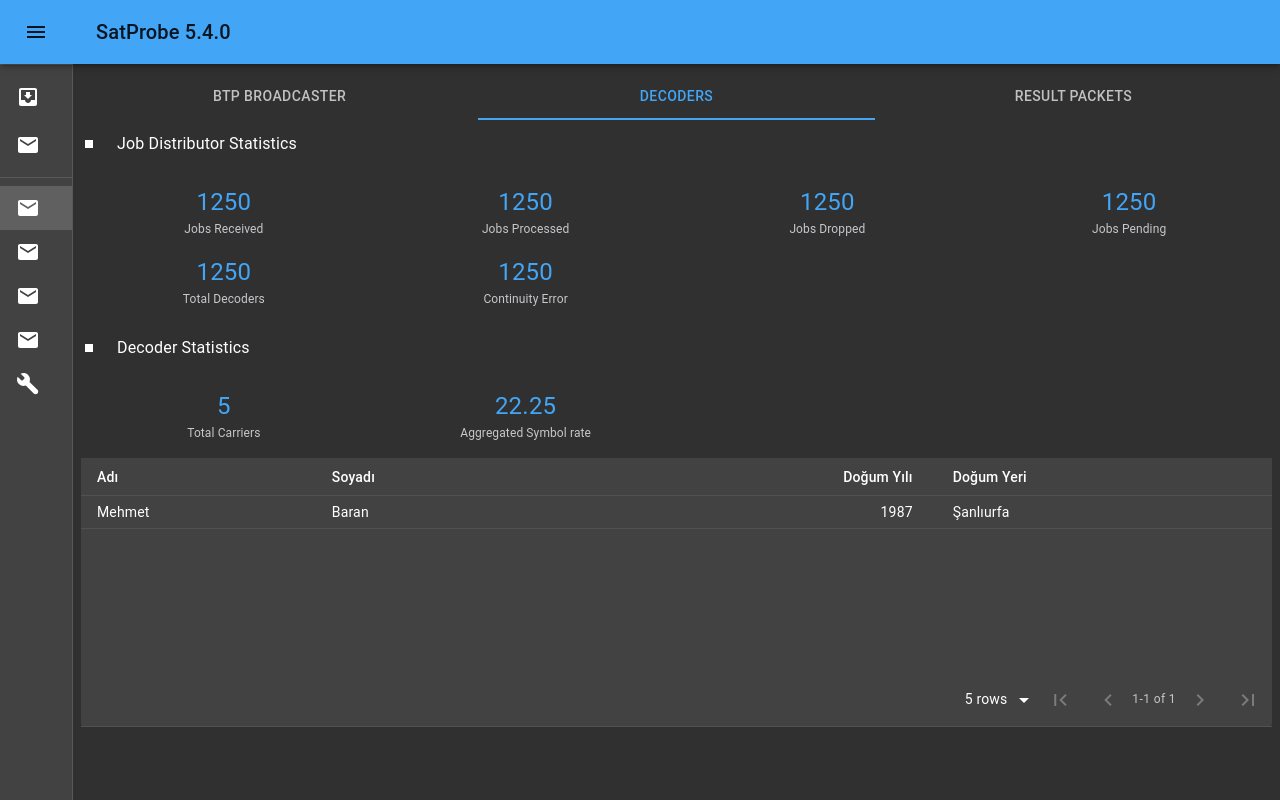
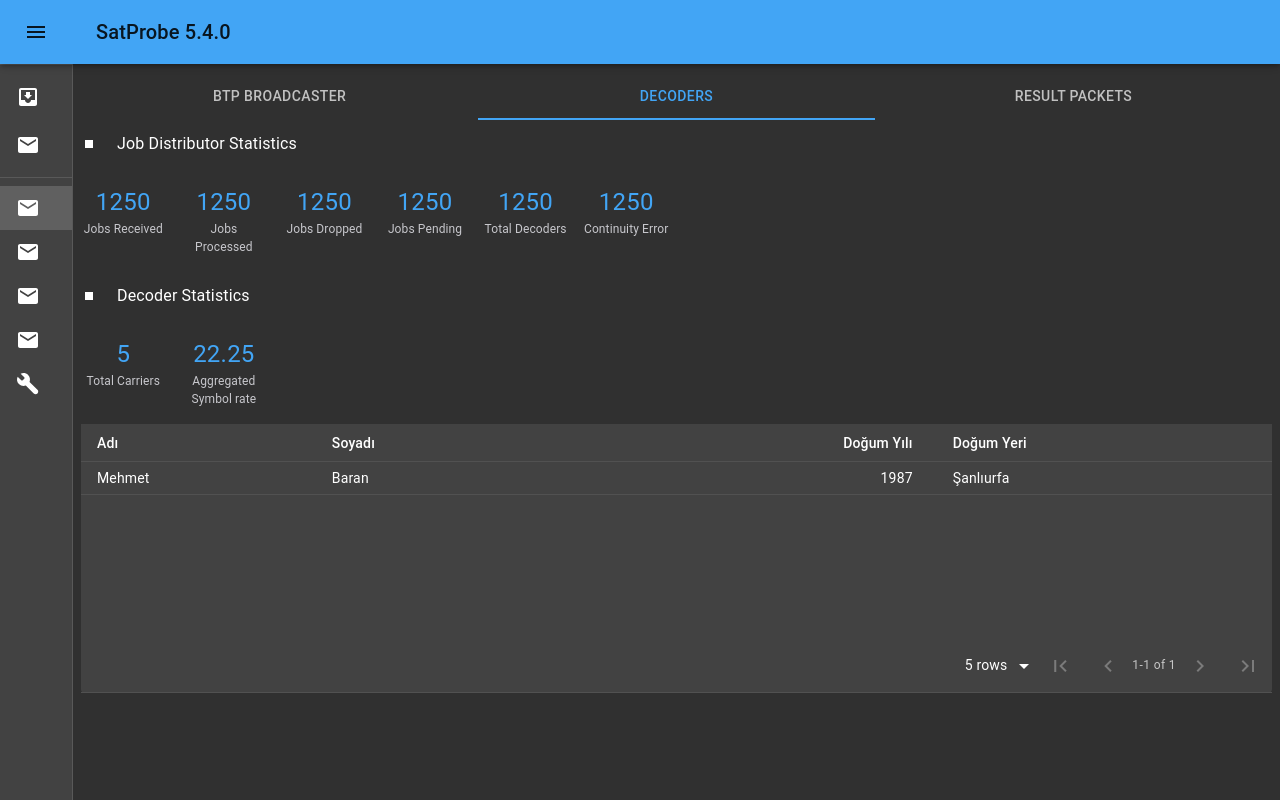
Before and after one commit to shasanka/satprobe-gui, a React (Create React App) app: page /DecoderStatistics in a window 1280 px wide. Built offline with nearby package versions, Linux system fonts and the light colour scheme.

Commit message:
Added stylings

```diff
--- a/src/components/AppBarDrawerComponent.jsx
+++ b/src/components/AppBarDrawerComponent.jsx
@@ -22,7 +22,7 @@
 import CssBaseline from "@material-ui/core/CssBaseline";
 import ChevronRightIcon from "@material-ui/icons/ChevronRight";
 import Routes from "../utils/Routes";
-import { Link, withRouter, Switch, Route } from "react-router-dom";
+import { Link, withRouter, Switch, Route, NavLink } from "react-router-dom";
 
 const drawerWidth = 240;
 
@@ -189,14 +189,21 @@
           <MenuList>
             {Routes.map((prop, key) => {
               return (
-                <Link to={prop.path} key={key}>
+                <Link
+                  to={prop.path}
+                  key={key}
+                  style={{ textDecoration: "none", color: "white" }}
+                  // activeStyle={{
+                  //   fontWeight: "bold",
+                  //   color: "black",
+                  //   // textDecoration: "none",
+                  // }}
+                >
                   <MenuItem selected={this.activeRoute(prop.path)}>
                     <ListItemIcon>
                       <prop.icon />
                     </ListItemIcon>
-                    <ListItemText style={{ color: "white" }}>
-                      {prop.sidebarName}
-                    </ListItemText>
+                    <ListItemText>{prop.sidebarName}</ListItemText>
                   </MenuItem>
                 </Link>
               );
--- a/src/components/DecoderStatistics/Decoders.jsx
+++ b/src/components/DecoderStatistics/Decoders.jsx
@@ -32,7 +32,7 @@
             </Typography>
           </Toolbar>
         </Grid>
-        <Grid item xs={12} md={12}>
+        <Grid item xs={6} md={6}>
           <DataDisplayGrid data={jobStats} />
         </Grid>
         <Grid item xs={12} md={12}>
@@ -47,7 +47,7 @@
             </Typography>
           </Toolbar>
         </Grid>
-        <Grid item xs={12} md={12}>
+        <Grid item xs={6} md={6}>
           <DataDisplayGrid data={decoderStats} />
         </Grid>
         <Grid item xs={12} md={12}>
--- a/src/components/IPOutputStatistics/IPPacketsForwardStats.jsx
+++ b/src/components/IPOutputStatistics/IPPacketsForwardStats.jsx
@@ -14,7 +14,7 @@
     flexGrow: 1,
   },
   contentGrid: {
-    marginLeft: theme.spacing(6),
+    // marginLeft: theme.spacing(6),
   },
 }));
 
--- a/src/components/IPOutputStatistics/IPPacketsStats.jsx
+++ b/src/components/IPOutputStatistics/IPPacketsStats.jsx
@@ -14,7 +14,7 @@
     flexGrow: 1,
   },
   contentGrid: {
-    marginLeft: theme.spacing(6),
+    // marginLeft: theme.spacing(6),
   },
 }));
 
--- a/src/components/IPOutputStatistics/IPPacketsStorageStats.jsx
+++ b/src/components/IPOutputStatistics/IPPacketsStorageStats.jsx
@@ -14,7 +14,7 @@
     flexGrow: 1,
   },
   contentGrid: {
-    marginLeft: theme.spacing(6),
+    // marginLeft: theme.spacing(6),
   },
 }));
 
--- a/src/components/Settings/SystemConfiguration.jsx
+++ b/src/components/Settings/SystemConfiguration.jsx
@@ -26,7 +26,7 @@
     flexGrow: 1,
   },
   contentGrid: {
-    marginLeft: theme.spacing(3),
+    // paddingLeft: theme.spacing(3), // ADDING THIS STYLE ADDS HORIZONTAL SCROLL BAR
   },
   textfieldWidth: {
     minWidth: 400,
--- a/src/components/commonComponents/DataDisplayGrid.jsx
+++ b/src/components/commonComponents/DataDisplayGrid.jsx
@@ -11,7 +11,7 @@
           const key = Object.keys(data);
           const value = Object.values(data);
           return (
-            <Grid item xs={3} md={3} key={index}>
+            <Grid item xs={2} md={2} key={index}>
               <DataDisplayField _key={key} _value={value} />
             </Grid>
           );
```
